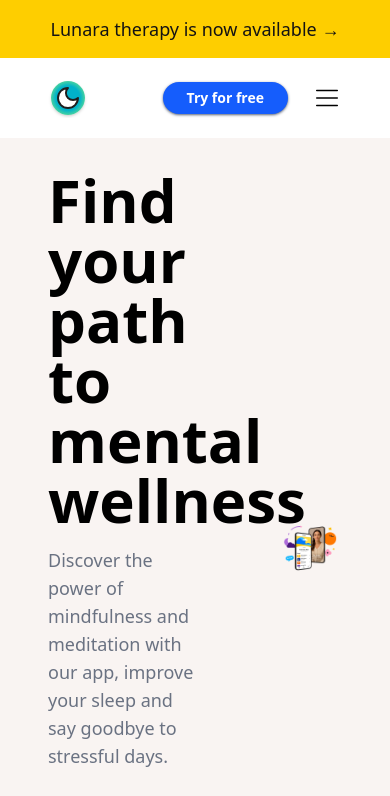
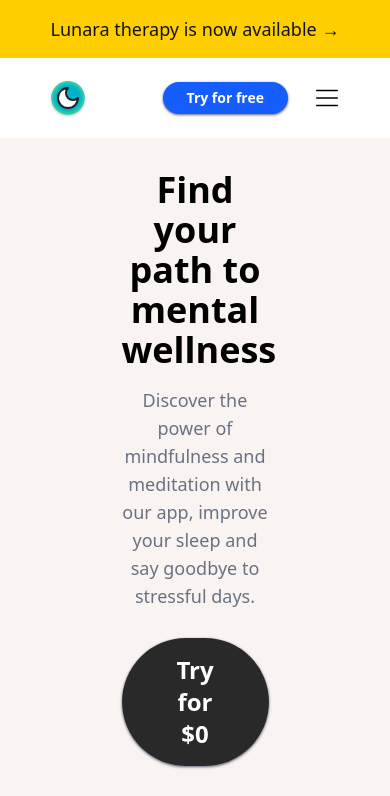
Before and after one commit to Ireneripo/lunara, a React (Vite) app: page / in a window 390 px wide. Shown: the top 796 px of the page. Built offline with nearby package versions, Linux system fonts and the light colour scheme.

Commit message:
style:💄 improve mobile layout on Hero component

```diff
--- a/src/components/Hero/Hero.jsx
+++ b/src/components/Hero/Hero.jsx
@@ -4,13 +4,14 @@ import Button from '../Button/Button';
 function Hero() {
   return (
     <div className="bg-[#F9F4F2]">
-      <div className="flex justify-between items-center py-8 px-12 max-w-7xl mx-auto gap-22">
+      {/* <div className="flex justify-between items-center py-8 px-12 max-w-7xl mx-auto gap-22"> */}
+      <div className="flex flex-col items-center md:flex-row md:justify-between md:items-center py-8 px-12 max-w-7xl mx-auto gap-22">
         <div className="w-1/2">
           <div className="self-center">
-            <h1 className="text-6xl font-semibold mb-4">
+            <h1 className="text-center text-4xl md:text-left md:text-6xl font-semibold mb-4">
               Find your path to mental wellness
             </h1>
-            <p className="text-lg text-gray-500">
+            <p className="text-center md:text-left text-lg text-gray-500">
               Discover the power of mindfulness and meditation with our app,
               improve your sleep and say goodbye to stressful days.
             </p>
```
